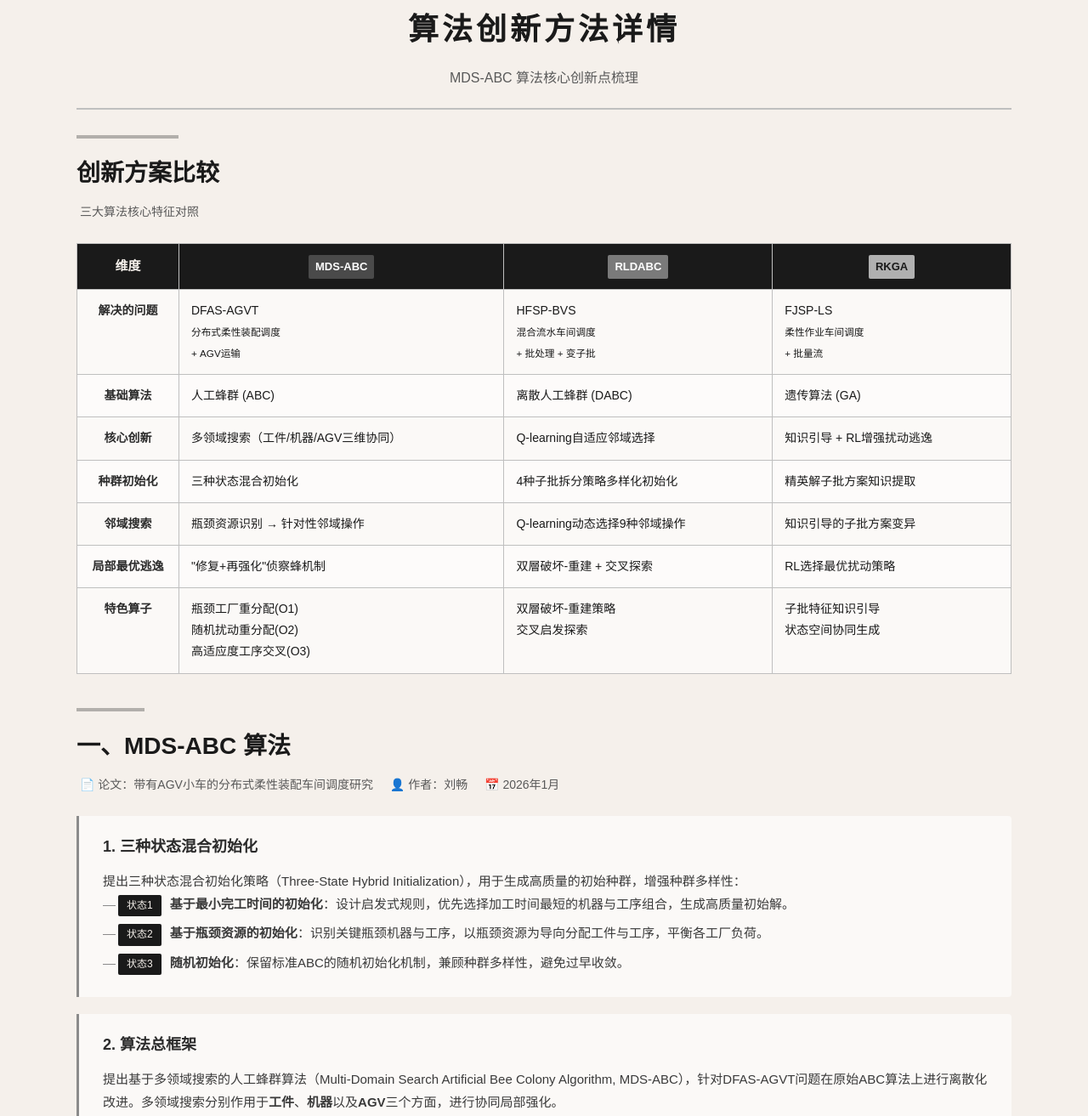
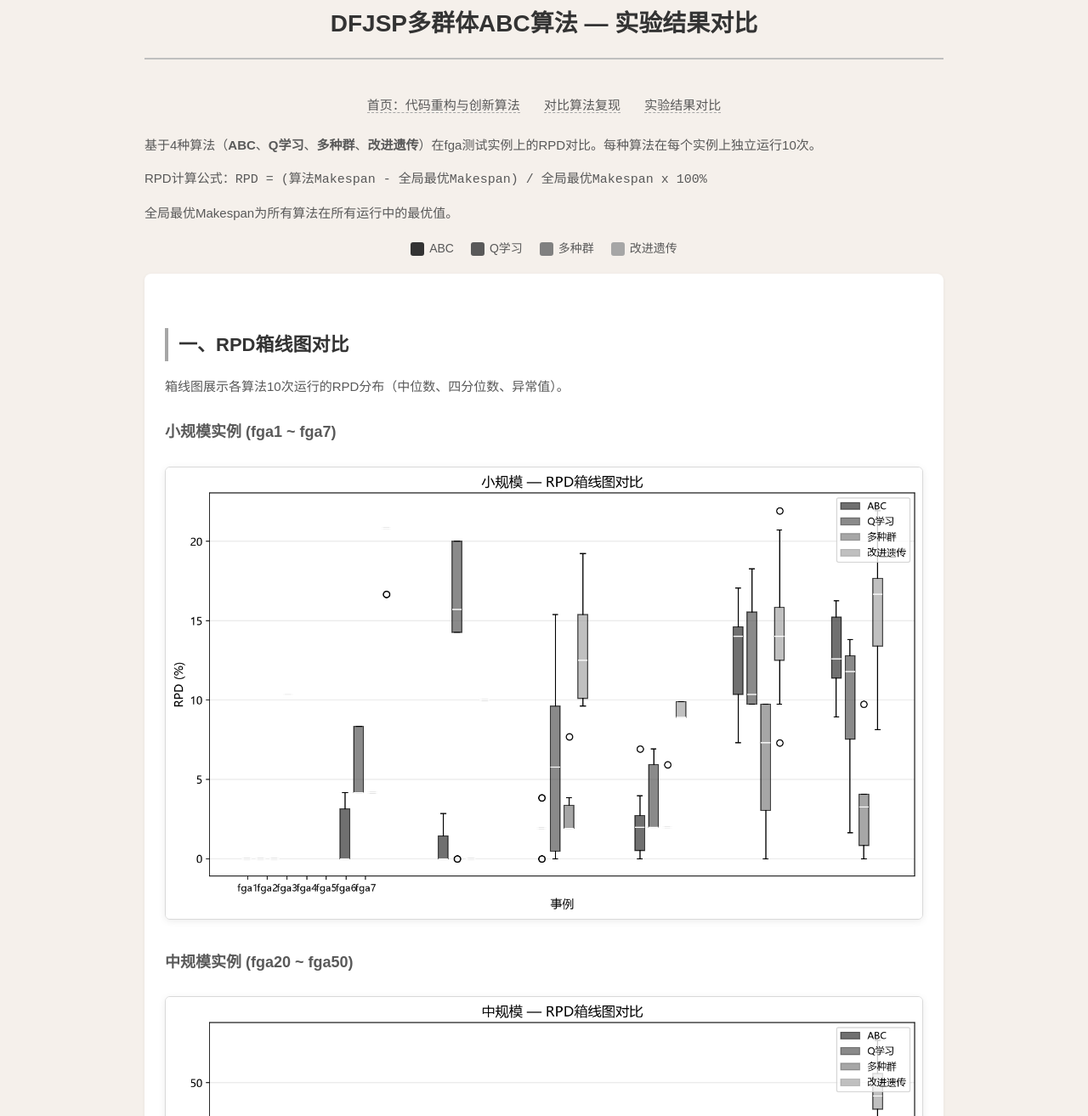
Before and after one commit to LC-make/LC, a plain HTML site: page index.html in a window 1280 px wide. Shown: the part 37-1350 px from the top of the page at 85% size. Drawn offline with Linux system fonts and the light colour scheme.

Commit message:
Add files via upload

```diff
--- a/index.html
+++ b/index.html
@@ -3,290 +3,85 @@
 <head>
 <meta charset="UTF-8">
 <meta name="viewport" content="width=device-width, initial-scale=1.0">
-<title>算法创新方法详情</title>
+<title>DFJSP多群体ABC算法 — 实验结果对比</title>
 <style>
-  * { margin: 0; padding: 0; box-sizing: border-box; }
-  body {
-    background-color: #F5F0EB;
-    color: #1A1A1A;
-    font-family: "Microsoft YaHei", "SimHei", sans-serif;
-    line-height: 1.8;
-    padding: 40px 20px;
-  }
-  .container {
-    max-width: 1100px;
-    margin: 0 auto;
-  }
-  h1 {
-    font-size: 36px;
-    text-align: center;
-    color: #1A1A1A;
-    margin-bottom: 10px;
-    letter-spacing: 4px;
-  }
-  .subtitle {
-    text-align: center;
-    color: #595959;
-    font-size: 16px;
-    margin-bottom: 50px;
-    border-bottom: 2px solid #BFBFBF;
-    padding-bottom: 20px;
-  }
-  .section {
-    margin-bottom: 60px;
-    position: relative;
-  }
-  .section::before {
-    content: "";
-    position: absolute;
-    top: -20px;
-    left: 0;
-    width: 80px;
-    height: 4px;
-    background: #1A1A1A;
-    opacity: 0.3;
-  }
-  .section-title {
-    font-size: 28px;
-    font-weight: bold;
-    color: #1A1A1A;
-    margin-bottom: 8px;
-  }
-  .section-meta {
-    font-size: 14px;
-    color: #595959;
-    margin-bottom: 24px;
-    padding-left: 4px;
-  }
-  .section-meta span {
-    display: inline-block;
-    margin-right: 16px;
-  }
-  .content-block {
-    background: rgba(255,255,255,0.6);
-    border-left: 3px solid #8B8B8B;
-    padding: 20px 28px;
-    margin-bottom: 20px;
-    border-radius: 0 4px 4px 0;
-  }
-  .content-block h3 {
-    font-size: 18px;
-    font-weight: bold;
-    margin-bottom: 10px;
-    color: #2C2C2C;
-  }
-  .content-block p, .content-block ul {
-    font-size: 15px;
-    color: #3A3A3A;
-  }
-  .content-block ul {
-    list-style: none;
-    padding-left: 0;
-  }
-  .content-block ul li {
-    position: relative;
-    padding-left: 18px;
-    margin-bottom: 6px;
-  }
-  .content-block ul li::before {
-    content: "—";
-    position: absolute;
-    left: 0;
-    color: #8B8B8B;
-  }
-  .tag {
-    display: inline-block;
-    background: #1A1A1A;
-    color: #F5F0EB;
-    padding: 2px 10px;
-    font-size: 12px;
-    border-radius: 2px;
-    margin-right: 6px;
-  }
-  .footer {
-    text-align: center;
-    color: #8B8B8B;
-    font-size: 13px;
-    padding-top: 30px;
-    border-top: 1px solid #BFBFBF;
-    margin-top: 40px;
-  }
-  /* === Comparison Table === */
-  .compare-section {
-    margin-bottom: 60px;
-    position: relative;
-  }
-  .compare-section::before {
-    content: "";
-    position: absolute;
-    top: -20px;
-    left: 0;
-    width: 120px;
-    height: 4px;
-    background: #1A1A1A;
-    opacity: 0.3;
-  }
-  .compare-table {
-    width: 100%;
-    border-collapse: collapse;
-    background: rgba(255,255,255,0.6);
-    font-size: 14px;
-    margin-top: 20px;
-  }
-  .compare-table th, .compare-table td {
-    border: 1px solid #BFBFBF;
-    padding: 12px 14px;
-    text-align: left;
-    vertical-align: top;
-  }
-  .compare-table th {
-    background: #1A1A1A;
-    color: #F5F0EB;
-    font-weight: bold;
-    text-align: center;
-    font-size: 15px;
-  }
-  .compare-table tr:nth-child(even) {
-    background: rgba(255,255,255,0.3);
-  }
-  .compare-table td:first-child {
-    font-weight: bold;
-    color: #2C2C2C;
-    white-space: nowrap;
-    width: 120px;
-    text-align: center;
-  }
-  .algo-label {
-    display: inline-block;
-    font-weight: bold;
-    padding: 2px 8px;
-    border-radius: 2px;
-    font-size: 13px;
-  }
-  .algo-mds { background: #4A4A4A; color: #FFF; }
-  .algo-rld { background: #7A7A7A; color: #FFF; }
-  .algo-rkg { background: #B0B0B0; color: #1A1A1A; }
-  @media (max-width: 600px) {
-    h1 { font-size: 26px; }
-    .section-title { font-size: 22px; }
-    body { padding: 20px 10px; }
-    .compare-table { font-size: 12px; }
-    .compare-table th, .compare-table td { padding: 8px 6px; }
-  }
+  *{margin:0;padding:0;box-sizing:border-box}
+  body{font-family:"Microsoft YaHei","SimHei",sans-serif;background:#f5f0eb;color:#333;line-height:1.8}
+  .container{max-width:1000px;margin:0 auto;padding:40px 30px}
+  h1{font-size:28px;color:#333;text-align:center;padding-bottom:15px;border-bottom:2px solid #bfbfbf;margin-bottom:40px}
+  h2{font-size:22px;color:#333;margin-top:40px;margin-bottom:16px;padding-left:12px;border-left:4px solid #a6a6a6}
+  h3{font-size:18px;color:#595959;margin-top:24px;margin-bottom:10px}
+  p{margin-bottom:12px;color:#595959;font-size:15px}
+  .card{background:#fff;border-radius:8px;padding:24px;margin-bottom:20px;box-shadow:0 1px 4px rgba(0,0,0,0.06)}
+  .boxplot-container{text-align:center;margin:24px 0}
+  .boxplot-container img{max-width:100%;height:auto;border:1px solid #d9d9d9;border-radius:6px;box-shadow:0 2px 8px rgba(0,0,0,0.08)}
+  .legend-row{display:flex;gap:20px;justify-content:center;margin:16px 0;flex-wrap:wrap}
+  .legend-item{display:flex;align-items:center;gap:6px;font-size:14px;color:#595959}
+  .legend-dot{width:16px;height:16px;border-radius:3px;display:inline-block}
+  footer{margin-top:60px;padding-top:20px;border-top:1px solid #d9d9d9;text-align:center;color:#a6a6a6;font-size:14px}
+  .nav-links{text-align:center;margin:20px 0;font-size:15px}
+  .nav-links a{color:#595959;margin:0 12px;text-decoration:none;border-bottom:1px dashed #a6a6a6}
+  .nav-links a:hover{border-bottom:1px solid #333}
+  @media(max-width:640px){.container{padding:20px 16px}h1{font-size:22px}}
 </style>
 </head>
 <body>
 <div class="container">
-  <h1>算法创新方法详情</h1>
-  <div class="subtitle">MDS-ABC 算法核心创新点梳理</div>
 
-  <!-- === Innovation Comparison Table === -->
-  <div class="compare-section">
-    <div class="section-title">创新方案比较</div>
-    <div class="section-meta">三大算法核心特征对照</div>
-    <table class="compare-table">
-      <thead>
-        <tr>
-          <th>维度</th>
-          <th><span class="algo-label algo-mds">MDS-ABC</span></th>
-          <th><span class="algo-label algo-rld">RLDABC</span></th>
-          <th><span class="algo-label algo-rkg">RKGA</span></th>
-        </tr>
-      </thead>
-      <tbody>
-        <tr>
-          <td>解决的问题</td>
-          <td>DFAS-AGVT<br/><small>分布式柔性装配调度<br/>+ AGV运输</small></td>
-          <td>HFSP-BVS<br/><small>混合流水车间调度<br/>+ 批处理 + 变子批</small></td>
-          <td>FJSP-LS<br/><small>柔性作业车间调度<br/>+ 批量流</small></td>
-        </tr>
-        <tr>
-          <td>基础算法</td>
-          <td>人工蜂群 (ABC)</td>
-          <td>离散人工蜂群 (DABC)</td>
-          <td>遗传算法 (GA)</td>
-        </tr>
-        <tr>
-          <td>核心创新</td>
-          <td>多领域搜索（工件/机器/AGV三维协同）</td>
-          <td>Q-learning自适应邻域选择</td>
-          <td>知识引导 + RL增强扰动逃逸</td>
-        </tr>
-        <tr>
-          <td>种群初始化</td>
-          <td>三种状态混合初始化</td>
-          <td>4种子批拆分策略多样化初始化</td>
-          <td>精英解子批方案知识提取</td>
-        </tr>
-        <tr>
-          <td>邻域搜索</td>
-          <td>瓶颈资源识别 → 针对性邻域操作</td>
-          <td>Q-learning动态选择9种邻域操作</td>
-          <td>知识引导的子批方案变异</td>
-        </tr>
-        <tr>
-          <td>局部最优逃逸</td>
-          <td>"修复+再强化"侦察蜂机制</td>
-          <td>双層破坏-重建 + 交叉探索</td>
-          <td>RL选择最优扰动策略</td>
-        </tr>
-        <tr>
-          <td>特色算子</td>
-          <td>瓶颈工厂重分配(O1)<br/>随机扰动重分配(O2)<br/>高适应度工序交叉(O3)</td>
-          <td>双層破坏-重建策略<br/>交叉启发探索</td>
-          <td>子批特征知识引导<br/>状态空间协同生成</td>
-        </tr>
-      </tbody>
-    </table>
-  </div>
+<h1>DFJSP多群体ABC算法 &mdash; 实验结果对比</h1>
 
-  <!-- Section 1: MDS-ABC -->
-  <div class="section">
-    <div class="section-title">一、MDS-ABC 算法</div>
-    <div class="section-meta">
-      <span>📄 论文：带有AGV小车的分布式柔性装配车间调度研究</span>
-      <span>👤 作者：刘畅</span>
-      <span>📅 2026年1月</span>
-    </div>
+<div class="nav-links">
+  <a href="../index.html">首页：代码重构与创新算法</a>
+  <a href="../comparison/index.html">对比算法复现</a>
+  <a href="index.html">实验结果对比</a>
+</div>
 
-    <div class="content-block">
-      <h3>1. 三种状态混合初始化</h3>
-      <p>提出三种状态混合初始化策略（Three-State Hybrid Initialization），用于生成高质量的初始种群，增强种群多样性：</p>
-      <ul>
-        <li><span class="tag">状态1</span> <b>基于最小完工时间的初始化</b>：设计启发式规则，优先选择加工时间最短的机器与工序组合，生成高质量初始解。</li>
-        <li><span class="tag">状态2</span> <b>基于瓶颈资源的初始化</b>：识别关键瓶颈机器与工序，以瓶颈资源为导向分配工件与工序，平衡各工厂负荷。</li>
-        <li><span class="tag">状态3</span> <b>随机初始化</b>：保留标准ABC的随机初始化机制，兼顾种群多样性，避免过早收敛。</li>
-      </ul>
-    </div>
+<p>基于4种算法（<b>ABC</b>、<b>Q学习</b>、<b>多种群</b>、<b>改进遗传</b>）在fga测试实例上的RPD对比。每种算法在每个实例上独立运行10次。</p>
+<p>RPD计算公式：<code>RPD = (算法Makespan - 全局最优Makespan) / 全局最优Makespan x 100%</code></p>
+<p>全局最优Makespan为所有算法在所有运行中的最优值。</p>
 
-    <div class="content-block">
-      <h3>2. 算法总框架</h3>
-      <p>提出基于多领域搜索的人工蜂群算法（Multi-Domain Search Artificial Bee Colony Algorithm, MDS-ABC），针对DFAS-AGVT问题在原始ABC算法上进行离散化改进。多领域搜索分别作用于<b>工件</b>、<b>机器</b>以及<b>AGV</b>三个方面，进行协同局部强化。</p>
-    </div>
+<div class="legend-row">
+  <div class="legend-item"><span class="legend-dot" style="background:#333333"></span> ABC</div>
+  <div class="legend-item"><span class="legend-dot" style="background:#595959"></span> Q学习</div>
+  <div class="legend-item"><span class="legend-dot" style="background:#808080"></span> 多种群</div>
+  <div class="legend-item"><span class="legend-dot" style="background:#A6A6A6"></span> 改进遗传</div>
+</div>
 
-    <div class="content-block">
-      <h3>3. 引领蜂阶段 — 离散邻域搜索</h3>
-      <p>传统的ABC算法邻域更新公式适用于连续函数，MDS-ABC采用离散型领域搜索，将单一领域搜索扩展为"关键工件 + 关键机器/序列 + AGV瓶颈"的协同局部强化。先识别每个调度方案的瓶颈资源，再有针对性地执行邻域操作。</p>
-    </div>
+<!-- Section: Boxplots -->
+<div class="card">
+<h2>一、RPD箱线图对比</h2>
+<p>箱线图展示各算法10次运行的RPD分布（中位数、四分位数、异常值）。</p>
 
-    <div class="content-block">
-      <h3>4. 跟随蜂阶段 — 三种创新算子</h3>
-      <ul>
-        <li><span class="tag">O1</span> <b>瓶颈工厂重分配算子</b>：自动识别瓶颈工件，将其从当前工厂移除并随机分配到另一个可行工厂，生成新的工厂分配与机器分配。</li>
-        <li><span class="tag">O2</span> <b>随机扰动重分配算子</b>：以均匀概率随机选取一个工件，将其迁移至另一可行工厂并按最短加工时间重分配所有工序，用于打破局部最优。</li>
-        <li><span class="tag">O3</span> <b>高适应度工序序列交叉算子</b>：借鉴进化算法重组思想，在当前食物源与高适应度个体之间对工序序列执行两点顺序交叉，保留工厂与机器分配不变。</li>
-      </ul>
-    </div>
+<h3>小规模实例 (fga1 ~ fga7)</h3>
+<div class="boxplot-container"><img src="../boxplot_small.png" alt="小规模箱线图"></div>
 
-    <div class="content-block">
-      <h3>5. 侦察蜂阶段 — "修复 + 再强化"机制</h3>
-      <p>当蜜源陷入局部最优时，不直接废弃停滞蜜源。先通过校验函数检验解的可行性（工序合法性、机器合法性、AGV/装配异常），检验完成后进入局部搜索，对部分工件重新分配工厂和机器，对工序序列做有限次交换而非全局随机洗牌。</p>
-    </div>
-  </div>
+<h3>中规模实例 (fga20 ~ fga50)</h3>
+<div class="boxplot-container"><img src="../boxplot_medium.png" alt="中规模箱线图"></div>
 
-  <div class="footer">
-    <p>—— 三篇论文创新方法整理 · 2026年6月 ——</p>
-  </div>
+<h3>大规模实例 (fga60 ~ fga100)</h3>
+<div class="boxplot-container"><img src="../boxplot_large.png" alt="大规模箱线图"></div>
+</div>
+
+<!-- Section: Min Bar Charts -->
+<div class="card">
+<h2>二、最小值矩形图对比</h2>
+<p>矩形图展示各算法在每个实例上10次运行的最小Makespan值（与箱线图原理一致，聚焦最优性能）。</p>
+
+<h3>小规模实例 (fga1 ~ fga7)</h3>
+<div class="boxplot-container"><img src="../minbar_small.png" alt="小规模最小值矩形图"></div>
+
+<h3>中规模实例 (fga20 ~ fga50)</h3>
+<div class="boxplot-container"><img src="../minbar_medium.png" alt="中规模最小值矩形图"></div>
+
+<h3>大规模实例 (fga60 ~ fga100)</h3>
+<div class="boxplot-container"><img src="../minbar_large.png" alt="大规模最小值矩形图"></div>
+</div>
+
+<footer>
+  <p>DFJSP多群体ABC算法研究汇报 &mdash; 实验结果对比</p>
+  <p>GitHub 仓库: <a href="https://github.com/LC-make/LC" style="color:#595959;">LC-make/LC</a></p>
+</footer>
+
 </div>
 </body>
 </html>
```
Also changed, not shown: boxplot_large.png (added), boxplot_medium.png (added), boxplot_small.png (added).
